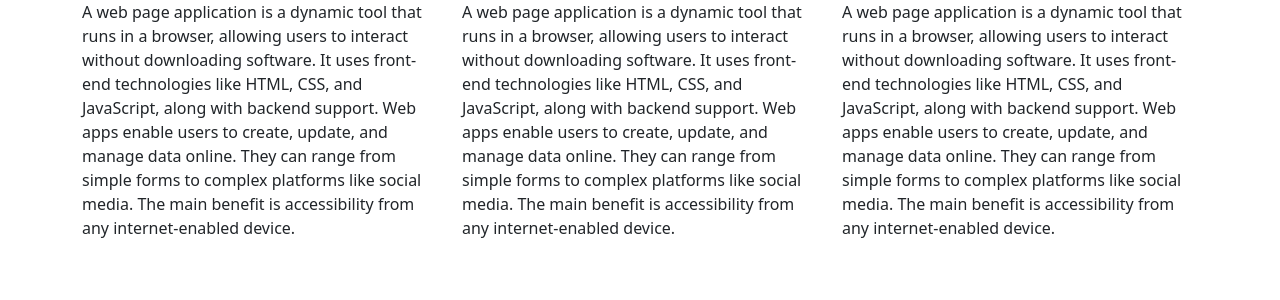
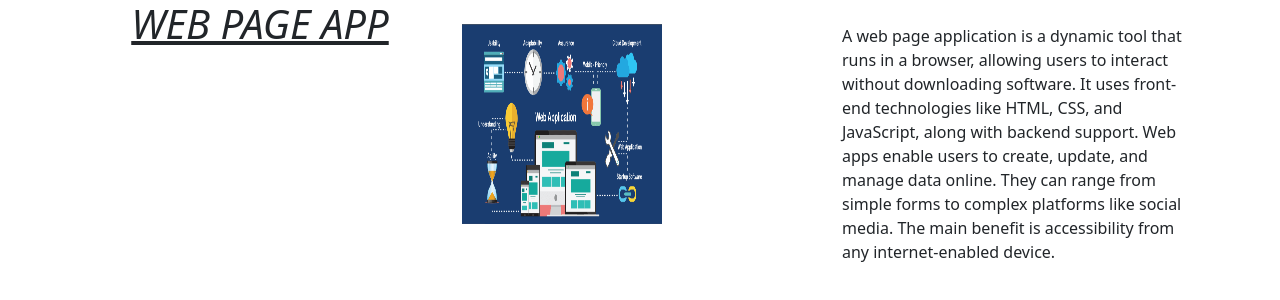
Before and after one commit to jasnajais/WEB-PAGE-APP, a plain HTML site: page index.html in a window 1280 px wide. Drawn offline with nearby package versions, Linux system fonts and the light colour scheme.

Commit message:
project setup

```diff
--- a/index.html
+++ b/index.html
@@ -14,21 +14,12 @@
     <div class="container">
         <div class="row">
             <div class="col col-12 col-sm-4 col-md-4 col-lg-4 col-xl-4 col-xxl-4">
-                <p>A web page application is a dynamic tool that runs in a browser, allowing users to interact without
-                    downloading software. It uses front-end technologies like HTML, CSS, and JavaScript, along with
-                    backend support. Web apps enable users to create, update, and manage data online. They can range
-                    from simple forms to complex platforms like social media. The main benefit is accessibility from any
-                    internet-enabled device.</p>
-
-            </div>
-            <div class="col col-12 col-sm-4 col-md-4 col-lg-4 col-xl-4 col-xxl-4">
-                <p>A web page application is a dynamic tool that runs in a browser, allowing users to interact without
-                    downloading software. It uses front-end technologies like HTML, CSS, and JavaScript, along with
-                    backend support. Web apps enable users to create, update, and manage data online. They can range
-                    from simple forms to complex platforms like social media. The main benefit is accessibility from any
-                    internet-enabled device.</p>
-            </div>
-            <div class="col col-12 col-sm-4 col-md-4 col-lg-4 col-xl-4 col-xxl-4">
+                <h1 align="center"><u><i>WEB PAGE APP</i></u></h1>
+           </div>
+<div class="col col-12 col-sm-4 col-md-4 col-lg-4 col-xl-4 col-xxl-4"><br>
+<img src="wp.jpg" width="200px" height="200px" alt="photo 1">
+</div>
+            <div class="col col-12 col-sm-4 col-md-4 col-lg-4 col-xl-4 col-xxl-4"><br>
                 <p>A web page application is a dynamic tool that runs in a browser, allowing users to interact without
                     downloading software. It uses front-end technologies like HTML, CSS, and JavaScript, along with
                     backend support. Web apps enable users to create, update, and manage data online. They can range
```
